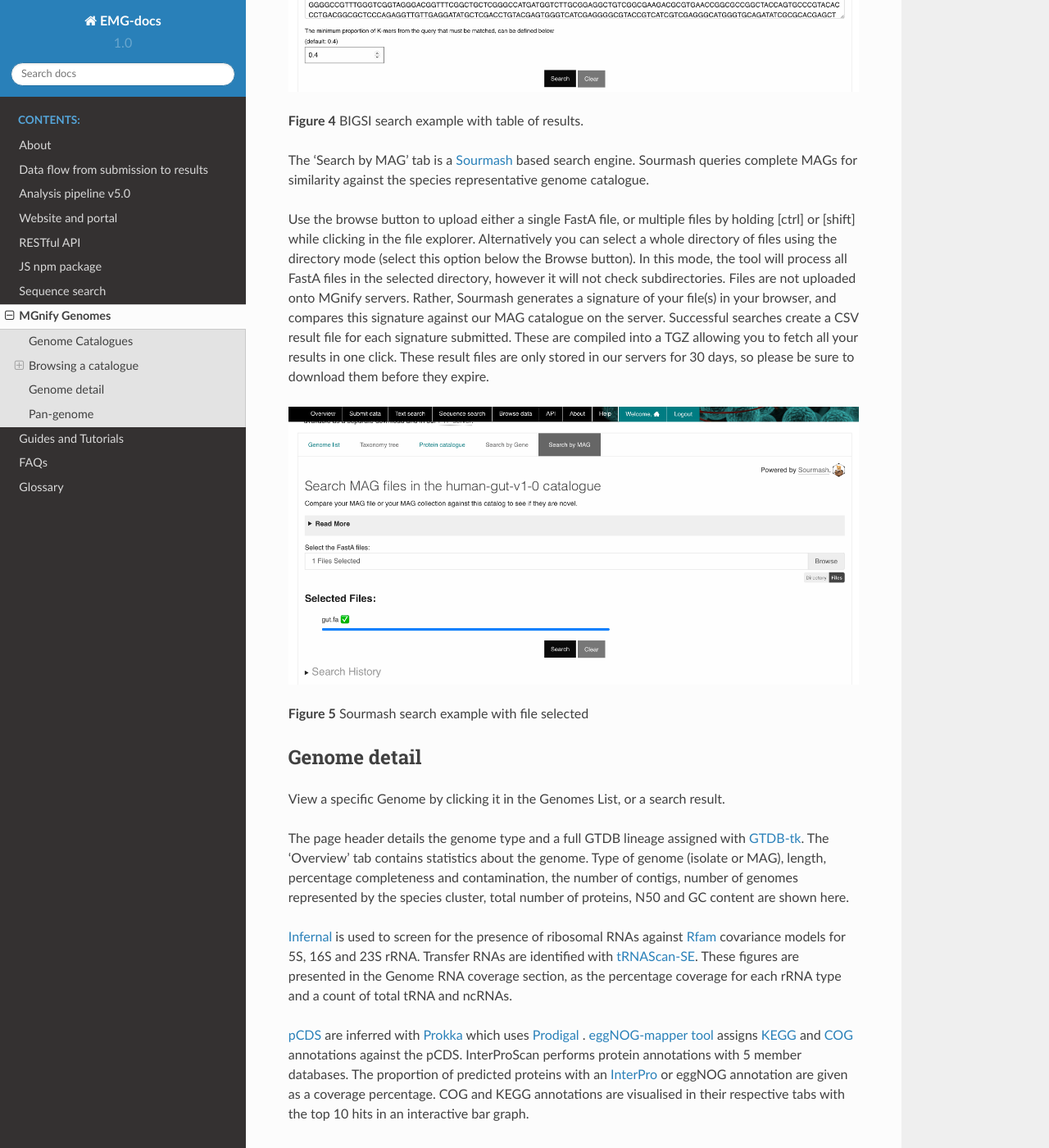
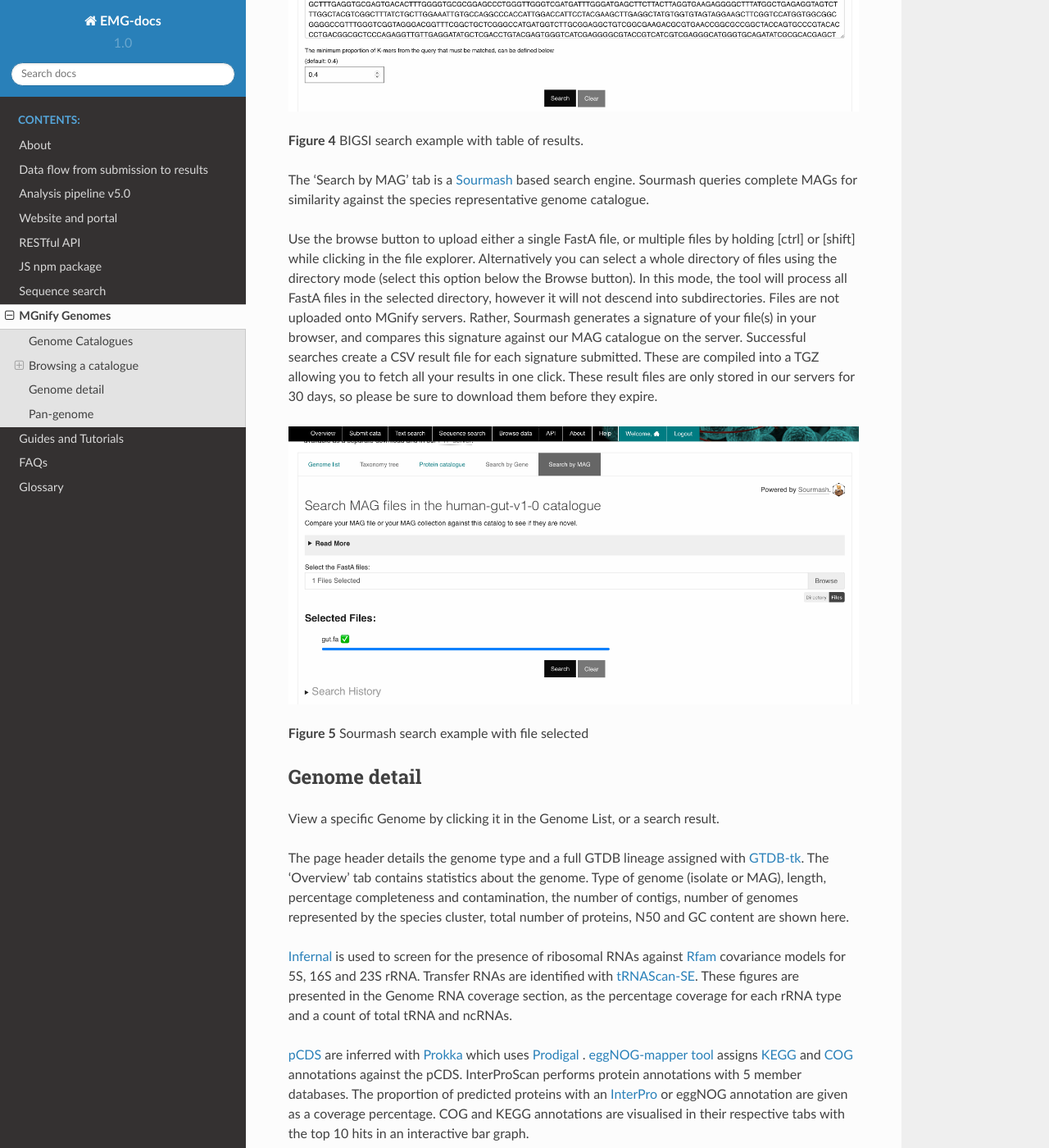
Before and after one commit to EBI-Metagenomics/EMG-docs, a Sphinx documentation site: the page built from docs/genome-viewer.rst, in a window 1280 px wide and 1400 px high, scrolled down 2991 px. Shown: the whole window at 82% size. Built offline with Sphinx 7.4.7 and the Read the Docs theme 2.0.0, drawn with Linux system fonts in a browser that asks for light colours; some of the changed text lies outside the part shown.

Commit message:
typo fixes

```diff
--- a/docs/genome-viewer.rst
+++ b/docs/genome-viewer.rst
@@ -68,7 +68,7 @@
 
 Use the browse button to upload either a single FastA file, or multiple files by holding [ctrl] or [shift] while clicking in the file explorer.
 Alternatively you can select a whole directory of files using the directory mode (select this option below the Browse button).
-In this mode, the tool will process all FastA files in the selected directory, however it will not check subdirectories.
+In this mode, the tool will process all FastA files in the selected directory, however it will not descend into subdirectories.
 Files are not uploaded onto MGnify servers.
 Rather, Sourmash generates a signature of your file(s) in your browser, and compares this signature against our MAG catalogue on the server.
 Successful searches create a CSV result file for each signature submitted.
@@ -84,7 +84,7 @@
 Genome detail
 --------------
 
-View a specific Genome by clicking it in the Genomes List, or a search result.
+View a specific Genome by clicking it in the Genome List, or a search result.
 
 The page header details the genome type and a full GTDB lineage assigned with `GTDB-tk <https://academic.oup.com/bioinformatics/advance-article/doi/10.1093/bioinformatics/btz848/5626182>`_. The ‘Overview’ tab contains statistics about the genome. Type of genome (isolate or MAG), length, percentage completeness and contamination, the number of contigs, number of genomes represented by the species cluster, total number of proteins, N50 and GC content are shown here.
 
```
Also changed, not shown: other parts of docs/genome-viewer.rst (+1 -1 lines).
